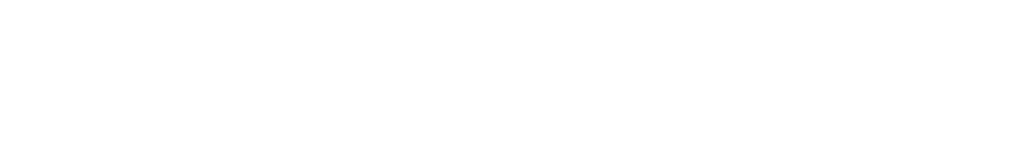
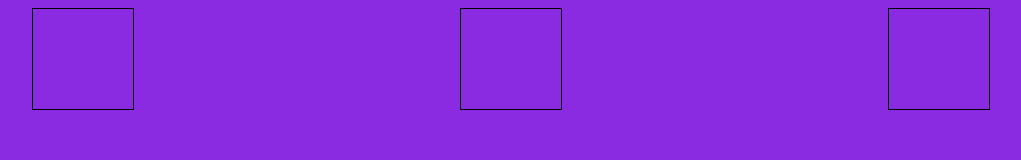
Before and after one commit to beatrizveloso/beatrizveloso, a plain HTML site: page index.html in a window 1280 px wide. Shown: the whole page, without its empty margins (137-1158 px from the left). Drawn offline with Linux system fonts and the light colour scheme.

Commit message:
feat: box

```diff
--- a/index.html
+++ b/index.html
@@ -2,14 +2,39 @@
 <html lang="en">
 <head>
     <meta charset="UTF-8">
-    <meta name="viewport" content="width=>, initial-scale=1.0">
+    <meta name="viewport" content="width=device-width, initial-scale=1.0">
     <title>Document</title>
-
     <style>
 
+        body {
+            width: 100%;
+            height: 500px;
+            display: flex;
+            justify-content: space-around;
+            gap: 5px;
+            background-color: blueviolet;
+        }
+
+        .box {
+            width: 100px;
+            height: 100px;
+            border: 1px solid black;
+        }
+
+        .box:active {
+            background-size: cover;
+            background-repeat: no-repeat;
+            background-position: center;
+
+        }
     </style>
 </head>
 <body>
+
     <div class="box"></div>
+    <div class="box"></div>
+    <div class="box"></div>
+
+
 </body>
 </html>
```
